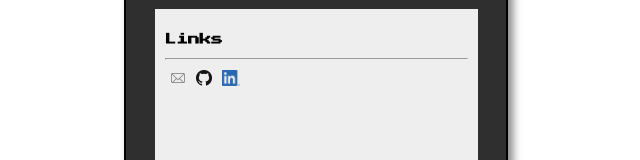
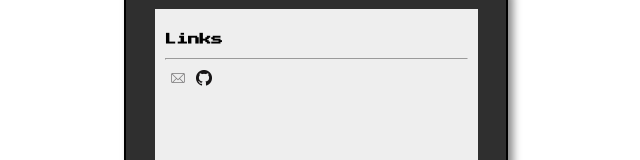
Before and after one commit to majsdev/majsdev.github.io, a React (Create React App) app: page /about/links in a window 1280 px wide. Shown: the part 139-299 px from the top of the page, without its empty margins (324-964 px from the left). Built offline with nearby package versions, Linux system fonts and the light colour scheme.

Commit message:
remove link

```diff
--- a/src/pages/about/Links.js
+++ b/src/pages/about/Links.js
@@ -33,20 +33,6 @@ function Links() {
             ></img>
           </a>
         </li>
-        <li>
-          <a
-            href="https://www.linkedin.com/in/js-ma/"
-            target="_blank"
-            rel="noopener noreferrer"
-            className="anchorHoverNoEffect"
-          >
-            <img
-              alt="linkedin"
-              src={linkedinIcon}
-              className="icon-height-16px"
-            ></img>
-          </a>
-        </li>
       </ul>
     </div>
   );
```
